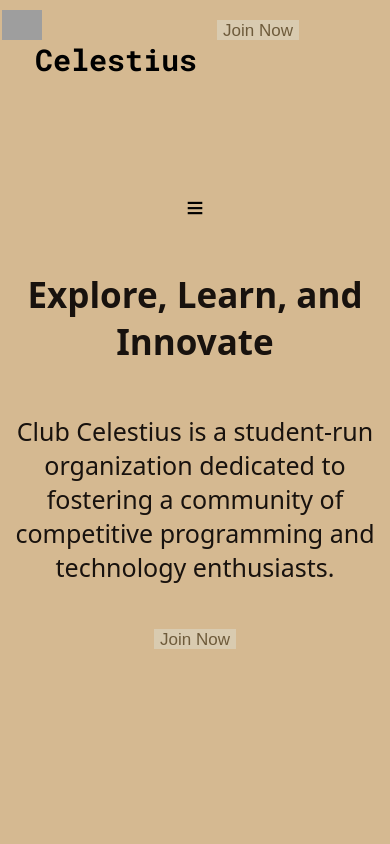
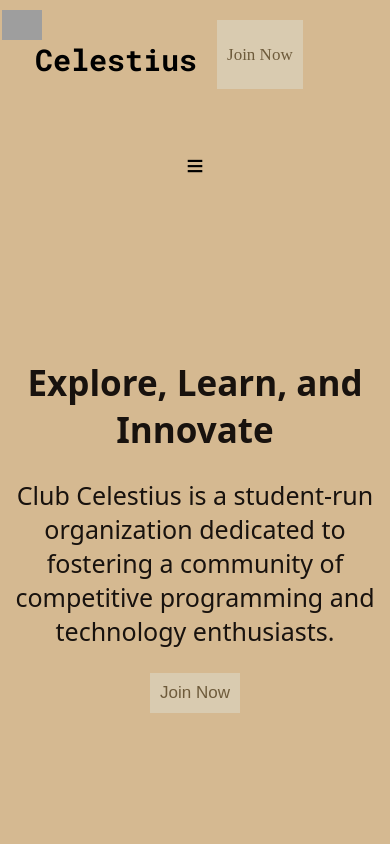
Before and after one commit to RudraPrasad001/Celestius-Rebuild, a plain HTML site: page index.html in a window 390 px wide. Shown: the top 844 px of the page. Drawn offline with Linux system fonts and the light colour scheme; grey boxes are pictures that could not be loaded.

Commit message:
optimization

```diff
--- a/index.html
+++ b/index.html
@@ -12,7 +12,8 @@
         <a class="mainLink" href ="#">
         <img class ="logo" src = "https://cit-celestius.vercel.app/icon.jpg" >
         <p style="font-size: 30px;">Celestius</p></a>
-        <button class = "join">Join Now</button>
+        <div class = "join">Join Now</div>
+
         </div>
 
         <div class ="nav">
@@ -23,7 +24,6 @@
         </div>
 
     </div>
-
     <div class ="secnav">
         <button>≡</button>
         <div class ="navContent">
@@ -32,6 +32,7 @@
         <a class ="navlink" href="#">Projects</a>
         <a class ="navlink" href="#">Contact</a>
     </div>
+
     </div>
     <div class ="explore">
         <h1>Explore, Learn, and Innovate</h1>
--- a/style.css
+++ b/style.css
@@ -20,7 +20,6 @@ body{
 
 p.explore{
     color:#372812;
-
     font-family:__Space_Mono_7dd02c, __Space_Mono_Fallback_7dd02c, ui-monospace, SFMono-Regular, Menlo, Monaco, Consolas, "Liberation Mono", "Courier New", monospace;
 }
 .about{
@@ -68,14 +67,17 @@ p.explore{
     box-shadow: 2px 2px 5px #e6d4bc
 }
 .explore{
-    margin-bottom: 300px;
+    padding: 140px;
+    justify-items: center;
+    vertical-align: middle;
+    align-items: center;
     background-color: #d5b991;
     font-size: 30px;
     color: rgb(24, 18, 14);
     font-family: __DM_Sans_05e5f9, __DM_Sans_Fallback_05e5f9, ui-sans-serif, system-ui, sans-serif, "Apple Color Emoji", "Segoe UI Emoji", "Segoe UI Symbol", "Noto Color Emoji";
     justify-content: center;
     text-align: center;
-    display: flex;
+    display: flexbox;
     flex-wrap: wrap;
 }
 .mainLink{
@@ -99,10 +101,11 @@ p.explore{
 .join{
 
     background-color: #d9cbb0;
-    display: block;
+    padding: 10px;
+    display: flex;
     border: 0px;
     margin: 20px;
-    height: 20px;
+    align-items: center;
     font-size: 17px;
     color:#6e5b3b;
 }
@@ -110,25 +113,25 @@ p.explore{
     cursor: pointer;
 }
 .secnav{
-    margin-top: 20px;
+    overflow:hidden;
     flex-direction: column;
     display: flex;
     justify-content: center;
     align-items: center;
-    height: 80px;
 }
 .secnav button{
     font-size: 30px;
     border: none;
     background-color:#d5b991;
     text-align: center;
+    display: none;
 }
 .secnav .navContent{
     position:static;
-    display: none;
+    visibility: hidden;
 }
 .secnav:hover .navContent{
-    display: block;
+    visibility: visible;
 }
 .secnav a{
     display: flex;
@@ -175,6 +178,14 @@ p.explore{
     src: url("RobotoMono-Bold.ttf");
 }
 @media (max-width:480px){
+    .secnav button{
+        display: block;
+    }
+    .explore{
+        width: 100%;
+        padding: 0px;
+        padding-bottom: 130px;
+    }
     .explore h1{
         font-size: 35px;
     }
@@ -183,6 +194,7 @@ p.explore{
     }
     .about{
         flex-direction: column;
+        width: 100%;
     }
     .leftDiv{
         width: 100%;
@@ -206,11 +218,7 @@ p.explore{
     .nav{
         visibility: hidden;
     }
-    .navmenu{
 
-        display: flex;
-        justify-content: center;
-    }
     p.navmenu:hover{
         cursor: pointer;
         text-decoration: underline;
```
